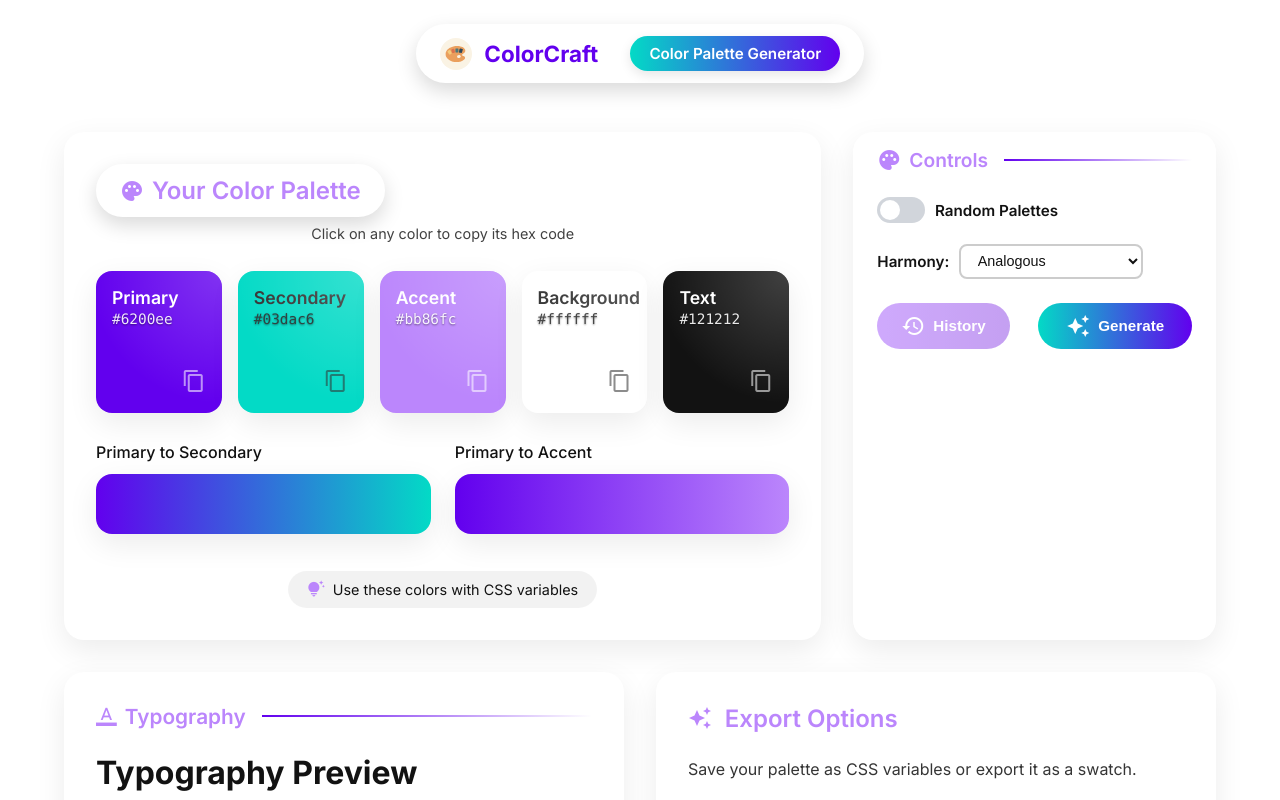
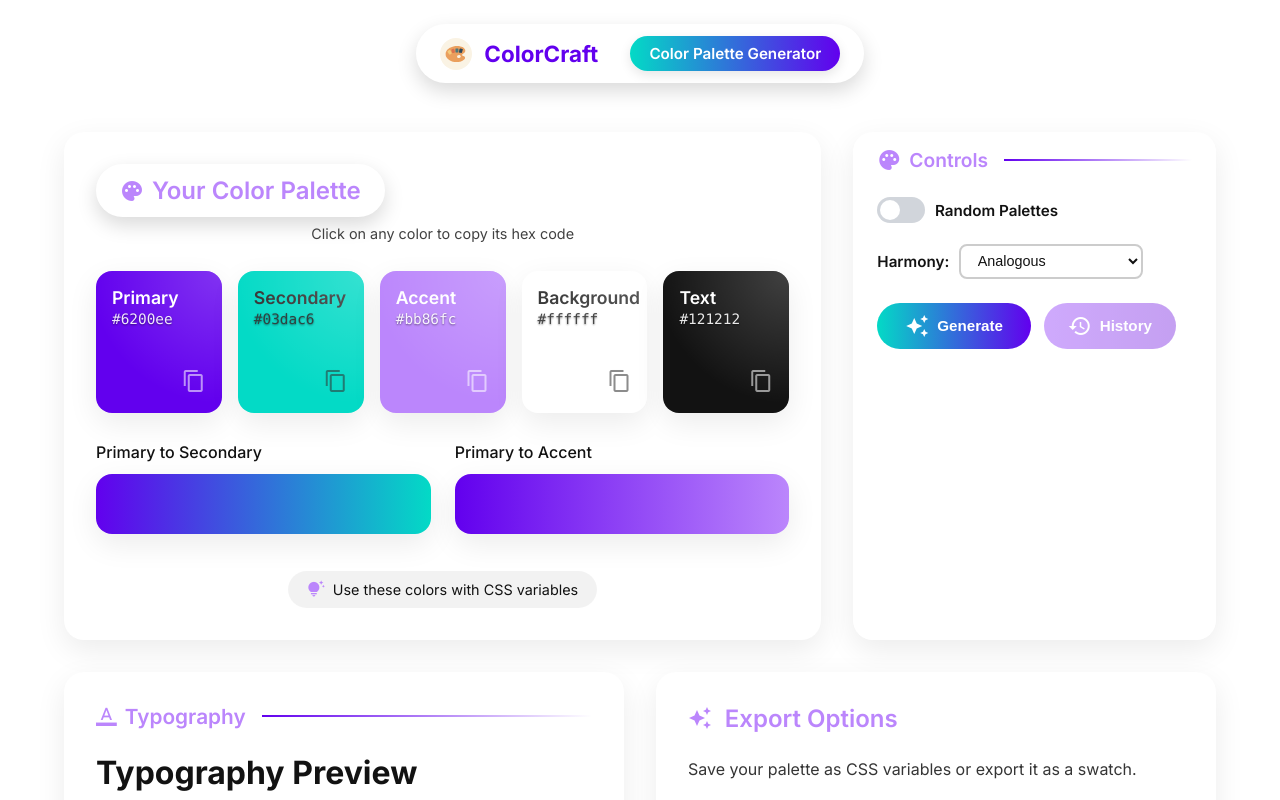
Before and after one commit to AvisharSharan/ColorCraft, a React (Vite) app: page / in a window 1280 px wide. Shown: the top 800 px of the page. Built offline with nearby package versions, Linux system fonts and the light colour scheme.

Commit message:
repositioned generate button and history button

```diff
--- a/src/components/Toolbar.jsx
+++ b/src/components/Toolbar.jsx
@@ -68,6 +68,17 @@ const Toolbar = ({
         </div>
 
         <div className="toolbar-row buttons-row">
+            <button
+              className="generate-btn"
+              style={{
+                background: `linear-gradient(90deg, ${palette.secondary}, ${palette.primary})`,
+                color: "#fff"
+              }}
+              onClick={onGenerate}
+            >
+              <span className="material-icons">auto_awesome</span>
+              Generate
+            </button>
           <button
             className="history-btn"
             onClick={onHistoryClick}
@@ -83,17 +94,6 @@ const Toolbar = ({
             <span>History</span>
           </button>
 
-          <button
-            className="generate-btn"
-            style={{
-              background: `linear-gradient(90deg, ${palette.secondary}, ${palette.primary})`,
-              color: "#fff"
-            }}
-            onClick={onGenerate}
-          >
-            <span className="material-icons">auto_awesome</span>
-            Generate
-          </button>
         </div>
       </div>
     </div>
```
